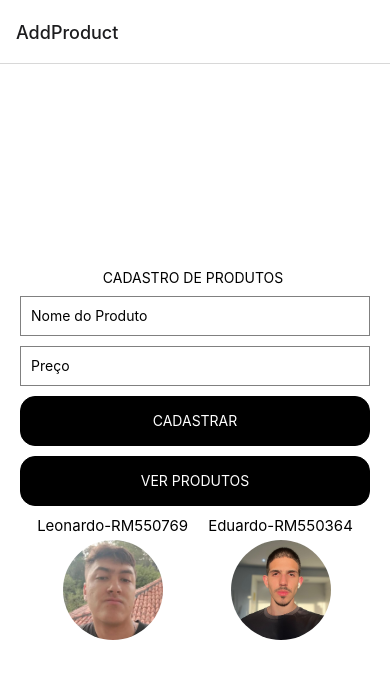
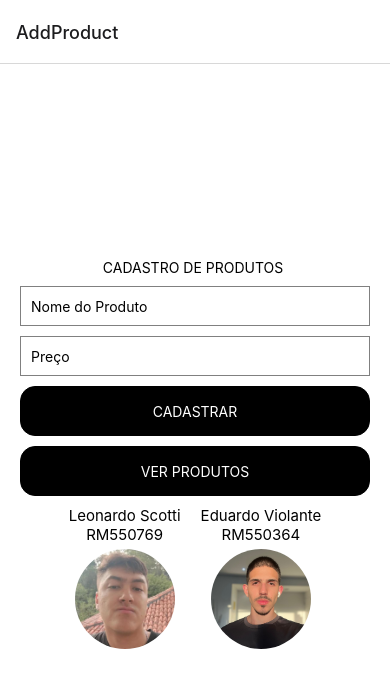
Before and after one commit to leocscotti/desafio-cp2-mobile, a React Native app: screen / in a window 390 px wide. Shown: the top 688 px of the page. Built offline with nearby package versions, Linux system fonts and the light colour scheme.

Commit message:
credenciais (nome e rm) estilizados

```diff
--- a/App.js
+++ b/App.js
@@ -6,12 +6,14 @@ import { createStackNavigator } from '@react-navigation/stack';
 
 
 const pessoa1 = {
-  nome: 'Leonardo-RM550769',
+  nome: 'Leonardo Scotti',
+  rm: 'RM550769',
   foto: require('./assets/leo-foto.jpg')
 };
 
 const pessoa2 = {
-  nome: 'Eduardo-RM550364',
+  nome: 'Eduardo Violante',
+  rm: 'RM550364',
   foto: require('./assets/edu-foto.jpg')
 };
 
@@ -66,10 +68,12 @@ function AddProductScreen({ navigation }) {
       <View style={styles.personContainer}>
         <View style={styles.person}>
           <Text style={styles.personText}>{pessoa1.nome}</Text>
+          <Text style={styles.personText}>{pessoa1.rm}</Text>
           <Image source={pessoa1.foto} style={styles.personImage} />
         </View>
         <View style={styles.person}>
           <Text style={styles.personText}>{pessoa2.nome}</Text>
+           <Text style={styles.personText}>{pessoa2.rm}</Text>
           <Image source={pessoa2.foto} style={styles.personImage} />
         </View>
       </View>
```
